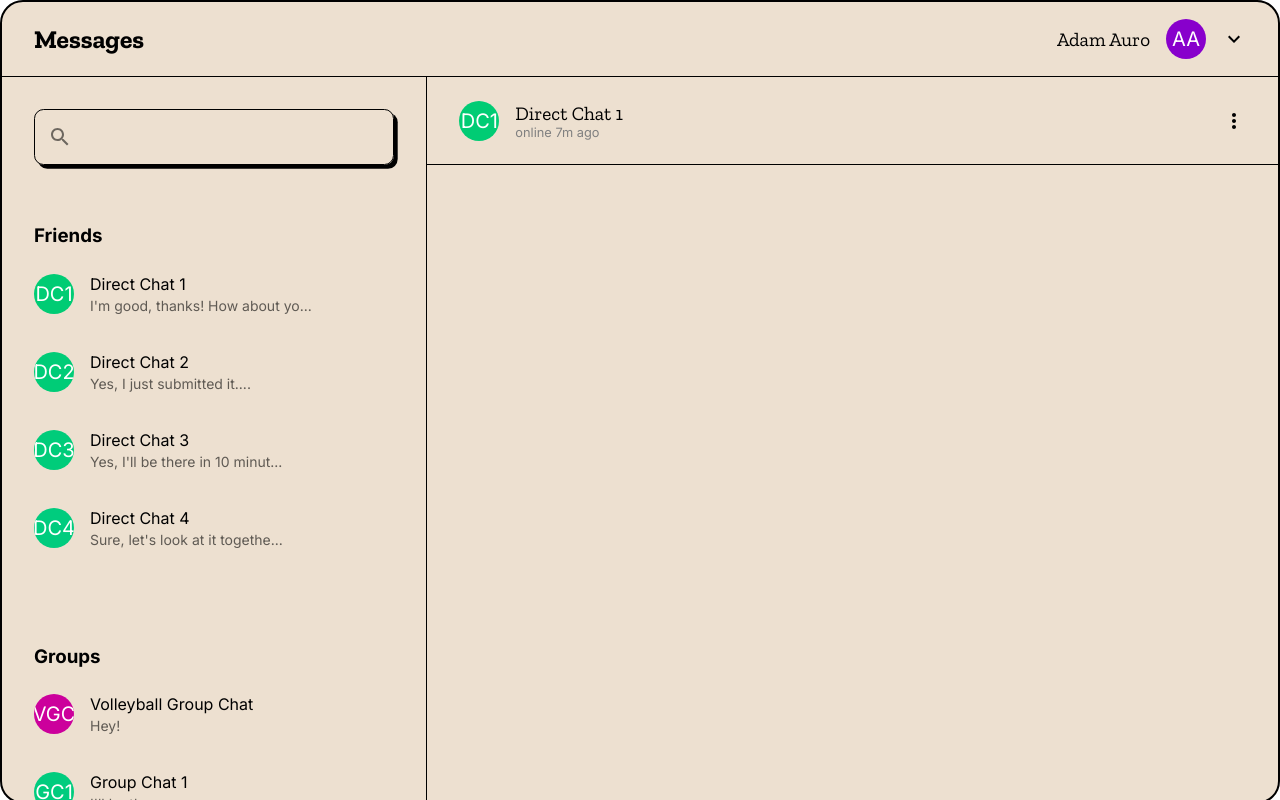
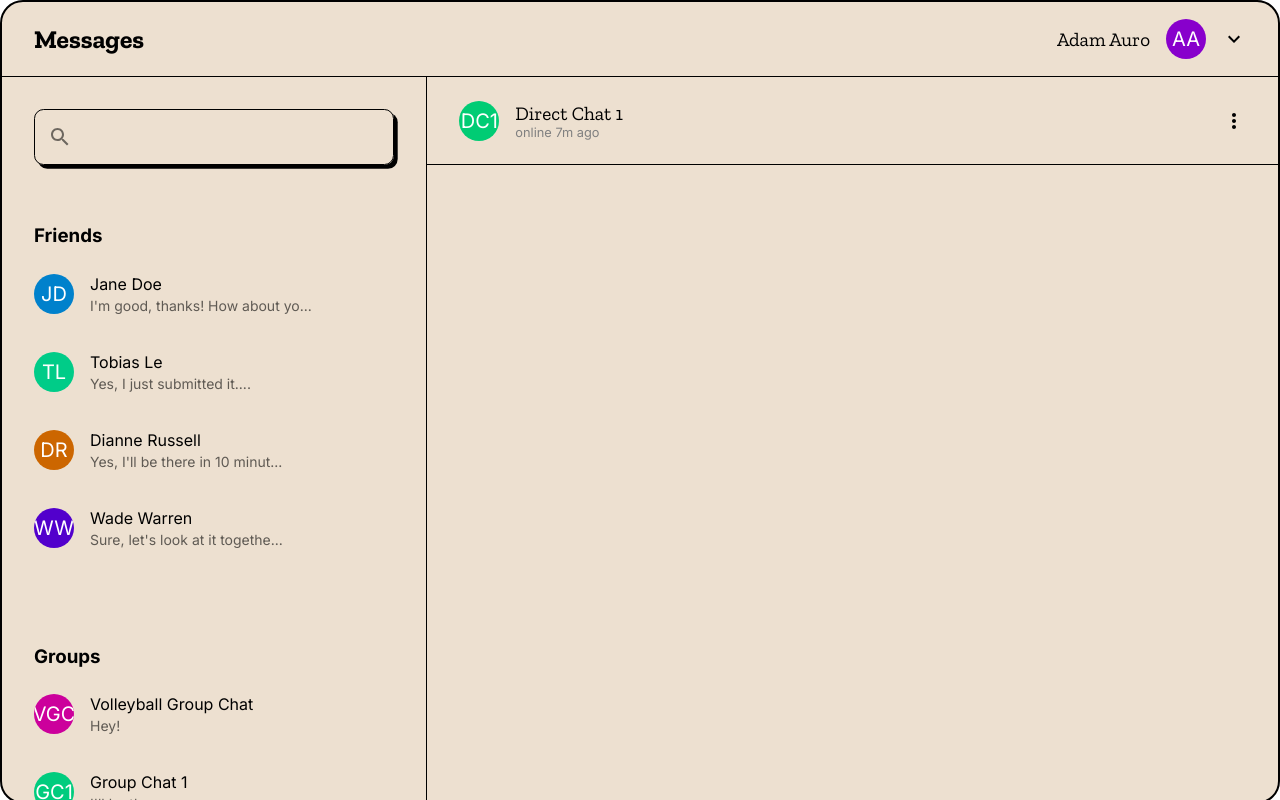
Before and after one commit to JakkNaj/nss_group_project, a React (Vite) app in the folder frontend/: page / in a window 1280 px wide. Shown: the top 800 px of the page. Built offline with nearby package versions, Linux system fonts and the light colour scheme; the HTML template or start-up script is replaced by a standard one.

Commit message:
refactor chat names

```diff
--- a/frontend/src/MockData.ts
+++ b/frontend/src/MockData.ts
@@ -74,9 +74,9 @@ export const chatsData: ChatType[] = [
 		messages: [
 			{ text: "Hello everyone!", idSender: 3 },
 			{ text: "Hi!", idSender: 4 },
-			{ text: "Hey!", idSender: 5 },
+			{ text: "Hey!", idSender: 1 },
 		],
-		users: [3, 4, 5],
+		users: [3, 4, 1],
 	},
 	{
 		id: 3,
@@ -85,9 +85,9 @@ export const chatsData: ChatType[] = [
 		name: "Direct Chat 2",
 		messages: [
 			{ text: "Did you finish the task?", idSender: 6 },
-			{ text: "Yes, I just submitted it.", idSender: 7 },
+			{ text: "Yes, I just submitted it.", idSender: 1 },
 		],
-		users: [6, 7],
+		users: [6, 1],
 	},
 	{
 		id: 4,
@@ -108,9 +108,9 @@ export const chatsData: ChatType[] = [
 		name: "Direct Chat 3",
 		messages: [
 			{ text: "Are you coming to the meeting?", idSender: 4 },
-			{ text: "Yes, I'll be there in 10 minutes.", idSender: 2 },
+			{ text: "Yes, I'll be there in 10 minutes.", idSender: 1 },
 		],
-		users: [4, 2],
+		users: [4, 1],
 	},
 	{
 		id: 6,
@@ -131,8 +131,8 @@ export const chatsData: ChatType[] = [
 		name: "Direct Chat 4",
 		messages: [
 			{ text: "Can you help me with this bug?", idSender: 5 },
-			{ text: "Sure, let's look at it together.", idSender: 3 },
+			{ text: "Sure, let's look at it together.", idSender: 1 },
 		],
-		users: [5, 3],
+		users: [5, 1],
 	},
 ];
--- a/frontend/src/context/UserStore.ts
+++ b/frontend/src/context/UserStore.ts
@@ -25,5 +25,6 @@ const useUserStore = create<UserState>(() => defaultUserState);
 export const UserStore = {
 	useStore: useUserStore,
 	updateLoggedInUser: (user: UserType) => useUserStore.setState({ loggedInUser: user }),
+	getLoggedInUser: () => useUserStore.getState().loggedInUser,
 	getUserById: getUserById,
 };
--- a/frontend/src/pages/chat/list/ChatListItems.tsx
+++ b/frontend/src/pages/chat/list/ChatListItems.tsx
@@ -2,6 +2,8 @@ import { List, ListItem, ListItemAvatar, ListItemText } from "@mui/material";
 import { UserAvatar } from "../../../components/UserAvatar.tsx";
 import { ChatType } from "../../../model/types/ChatType.ts";
 import { ChatStore } from "../../../context/ChatStore.ts";
+import { EChatType } from "../../../model/enums/EChatType.ts";
+import { UserStore } from "../../../context/UserStore.ts";
 
 type ChatListItemsProps = {
 	sectionName: string;
@@ -19,6 +21,19 @@ const ChatListItems = ({ sectionName, chats, displayRowsNumber }: ChatListItemsP
 		}
 	};
 
+	const getChatName = (chatId: number) => {
+		const chat = chats.find((chat) => chat.id === chatId);
+		if (chat && chat.type === EChatType.DIRECT) {
+			for (let i = 0; i < chat.users.length; i++) {
+				if (chat.users[i] !== UserStore.getLoggedInUser().id) {
+					const otherUser = UserStore.getUserById(chat.users[i]);
+					return otherUser ? otherUser.name : "Unknown user";
+				}
+			}
+		}
+		return chat ? chat.name : "Unknown chat";
+	};
+
 	return (
 		<List>
 			<h3>{sectionName}</h3>
@@ -30,7 +45,7 @@ const ChatListItems = ({ sectionName, chats, displayRowsNumber }: ChatListItemsP
 					onClick={() => ChatStore.updateActiveChat(chat.id)}
 				>
 					<ListItemAvatar>
-						<UserAvatar username={chat.name} photoUrl={chat.avatar} />
+						<UserAvatar username={getChatName(chat.id)} photoUrl={chat.avatar} />
 					</ListItemAvatar>
 					<div
 						style={{
@@ -40,7 +55,7 @@ const ChatListItems = ({ sectionName, chats, displayRowsNumber }: ChatListItemsP
 							maxWidth: "100%",
 						}}
 					>
-						<ListItemText primary={chat.name} secondary={getLastMessage(chat.id)} />
+						<ListItemText primary={getChatName(chat.id)} secondary={getLastMessage(chat.id)} />
 					</div>
 				</ListItem>
 			))}
```
